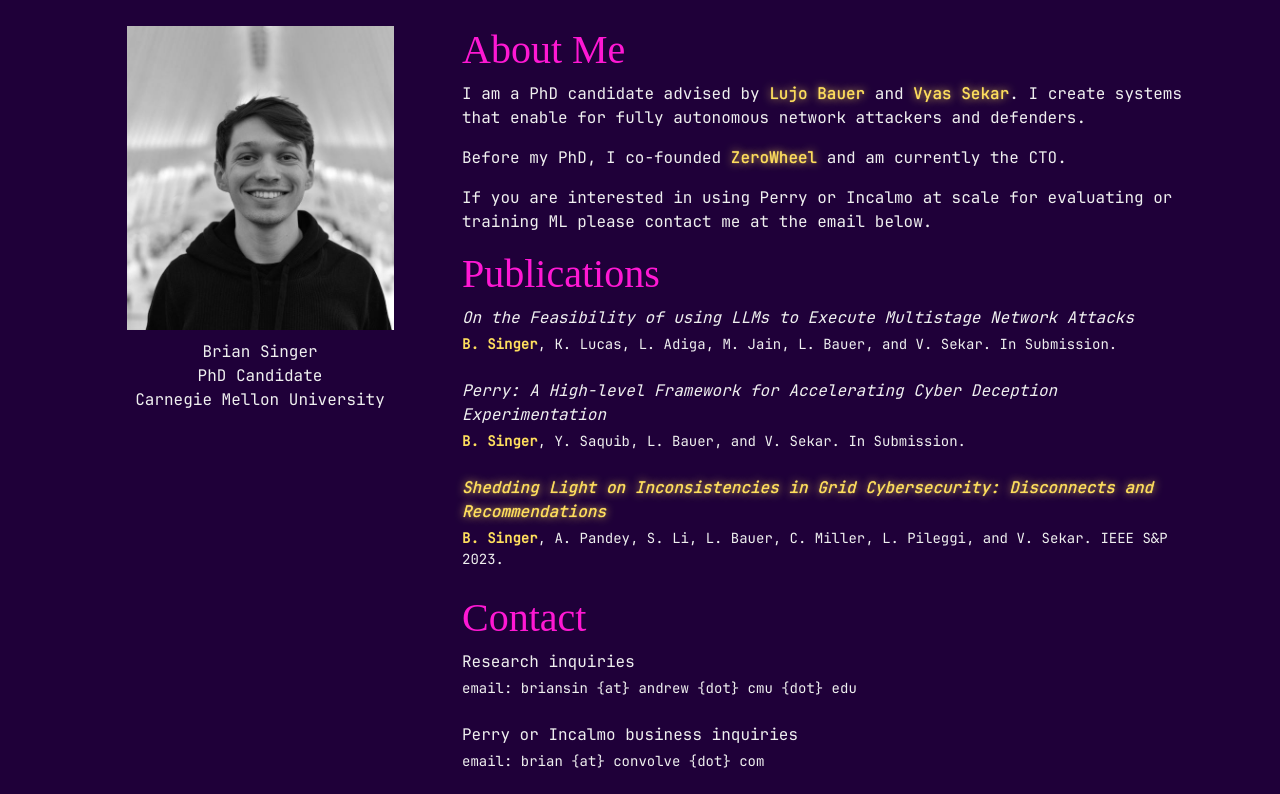
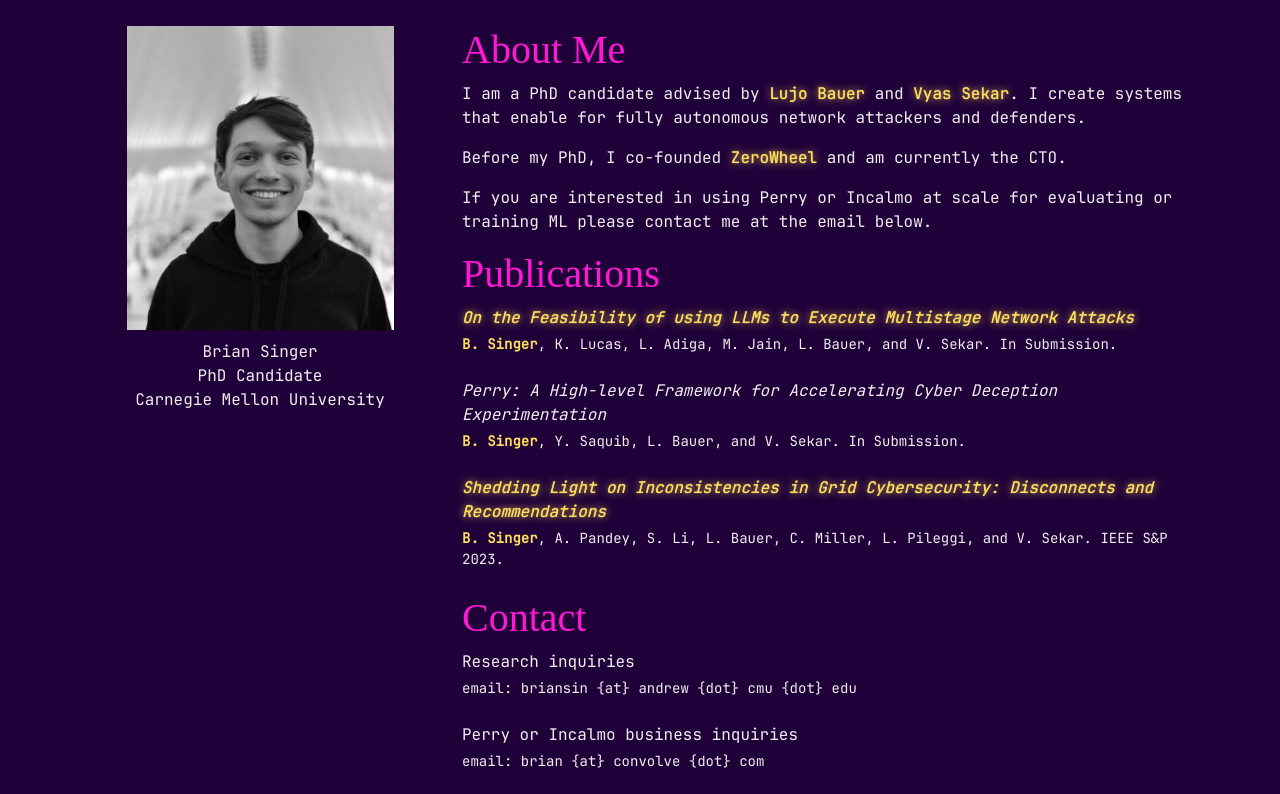
Before and after one commit to bsinger98/bsinger98.github.io, a plain HTML site: page index.html in a window 1280 px wide. Shown: the top 794 px of the page. Drawn offline with nearby package versions, Linux system fonts and the light colour scheme; a web font is replaced by a local one.

Commit message:
Add llm paper

```diff
--- a/index.html
+++ b/index.html
@@ -59,7 +59,9 @@
         </p>
         <h1>Publications</h1>
         <p class="mb-1">
-          <i>On the Feasibility of using LLMs to Execute Multistage Network Attacks</i>
+          <a href="https://arxiv.org/abs/2501.16466" target="_blank">
+            <i>On the Feasibility of using LLMs to Execute Multistage Network Attacks</i>
+          </a>
         </p>
         <p class="small mb-4">
           <b class="brian">B. Singer</b>, K. Lucas, L. Adiga, M. Jain, L. Bauer, and V. Sekar. In Submission.
```
